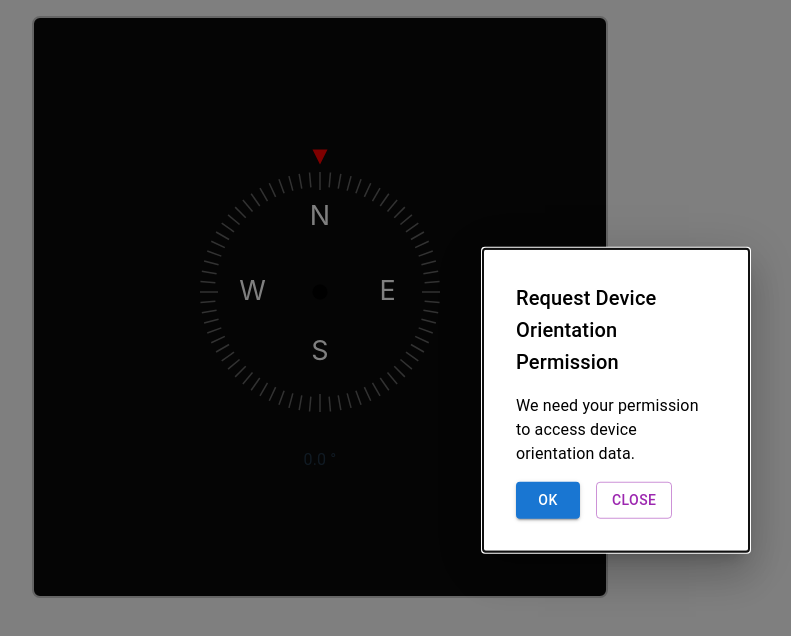
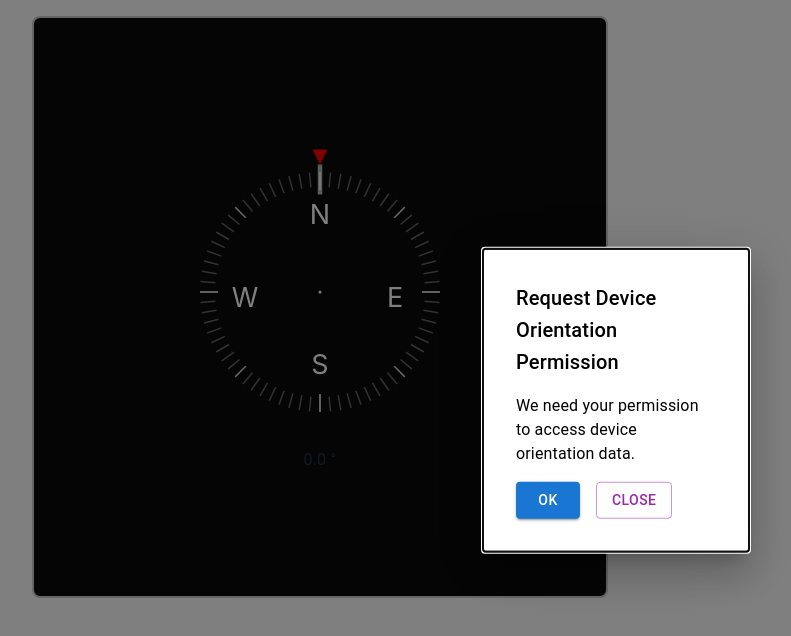
Before and after one commit to Antknt47/ant-nav, a React (Vite) app: page / in a window 1280 px wide. Shown: the top 636 px of the page, without its empty margins (24-815 px from the left). Built offline with nearby package versions, Linux system fonts and the light colour scheme.

Commit message:
Optimize compass display

```diff
--- a/src/components/Compass/Compass.jsx
+++ b/src/components/Compass/Compass.jsx
@@ -2,95 +2,97 @@ import React, { useMemo } from 'react';
 import { Box } from '@mui/material';
 
 const Compass = ({ rotation }) => {
+  // Constants for the compass layout
+  const COMPASS_RADIUS = 100;
+  const TICK_RADIUS = 80;
+  const TEXT_DISTANCE_FROM_CENTER = 50;
+  const FONT_SIZE = 18;
+  const LONG_TICK_LENGTH = 12;
+  const SHORT_TICK_LENGTH = 10;
+  const NUM_TICKS = 72;
+
+  // Calculate the style for rotation
   const rotationStyle = {
+    transformOrigin: `${COMPASS_RADIUS}px ${COMPASS_RADIUS}px`,
     transform: `rotate(${-rotation}deg)`,
-    objectFit: 'contain',
-    maxWidth: '100%',
   };
 
-  // 离中心的距离
-  const textDistanceFromCenter = 45;
-  const fontSize = 18;
+  // Function to calculate tick positions and lengths
+  const calculateTicks = useMemo(() => {
+    return Array.from({ length: NUM_TICKS }).map((_, index) => {
+      const angle = (index * 5) * (Math.PI / 180);
+      const x1 = COMPASS_RADIUS + TICK_RADIUS * Math.cos(angle);
+      const y1 = COMPASS_RADIUS + TICK_RADIUS * Math.sin(angle);
+      const isLongTick = index % 18 === 0;
+      const length = isLongTick ? LONG_TICK_LENGTH : SHORT_TICK_LENGTH;
+      const x2 = COMPASS_RADIUS + (TICK_RADIUS - length) * Math.cos(angle);
+      const y2 = COMPASS_RADIUS + (TICK_RADIUS - length) * Math.sin(angle);
 
-  const ticks = useMemo(() => {
-    return Array.from({ length: 72 }).map((_, index) => {
-      const angle = (index * 5) * (Math.PI / 180);
-      const x1 = 100 + 80 * Math.cos(angle);
-      const y1 = 100 + 80 * Math.sin(angle);
-      const isLongTick = index % 18 === 0;
-
-      const length = isLongTick ? 12 : 10;
-      const x2 = 100 + (80 - length) * Math.cos(angle);
-      const y2 = 100 + (80 - length) * Math.sin(angle);
-
-      return { x1, y1, x2, y2, isTop: index === 0 };
+      return { x1, y1, x2, y2, isTop: index === 0, isLongTick };
     });
   }, []);
 
+  // Function to render cardinal direction texts
+  const renderDirectionText = (x, y, text) => (
+    <text
+      x={x}
+      y={y}
+      textAnchor="middle"
+      dominantBaseline="middle"
+      fontSize={FONT_SIZE}
+      fill="white"
+    >
+      {text}
+    </text>
+  );
+
   return (
     <Box>
-      <svg width="100%" height="100%" viewBox="0 0 200 200" style={rotationStyle}>
-        {/* 表盘中心 */}
-        <circle cx="100" cy="100" r="5" fill="black" />
+      <svg width="100%" height="100%" viewBox="0 0 200 200">
+        <g style={rotationStyle}>
+          {/* Draw center point */}
+          <circle cx={COMPASS_RADIUS} cy={COMPASS_RADIUS} r="1" fill="white" />
 
-        {/* 刻度线 */}
-        {ticks.map((tick, index) => (
+          {/* Render tick marks */}
+          {calculateTicks.map((tick, index) => (
             <line
               key={index}
               x1={tick.x1}
               y1={tick.y1}
               x2={tick.x2}
               y2={tick.y2}
-            stroke="rgba(255,255,255,0.37)"
+              stroke={
+                tick.isLongTick
+                  ? "rgba(255,255,255,1)"
+                  : index % 9 === 0
+                  ? "rgba(255,255,255,0.8)"
+                  : "rgba(255,255,255,0.37)"
+              }
               strokeWidth={1}
             />
           ))}
 
-        {/* 指向上方的箭头 */}
-        {ticks.find(tick => tick.isTop) && (
-          <polygon
-            points="95,5 105,5 100,15"
-            fill="red"
-          />
+          {/* Draw top red triangle */}
+          {calculateTicks.find(tick => tick.isTop) && (
+            <polygon points="95,5 105,5 100,15" fill="red" />
           )}
 
-        {/* 东南西北方向 */}
-        <text
-          x="100"
-          y={100 - textDistanceFromCenter}
-          textAnchor="middle"
-          fontSize={fontSize}
-          fill="white"
-        >
-          N
-        </text>  {/* 北 */}
-        <text
-          x={100 + textDistanceFromCenter}
-          y="105"
-          textAnchor="middle"
-          fontSize={fontSize}
-          fill="white"
-        >
-          E
-        </text>  {/* 东 */}
-        <text
-          x="100"
-          y={100 + textDistanceFromCenter}
-          textAnchor="middle"
-          fontSize={fontSize}
-          fill="white"
-        >
-          S
-        </text>  {/* 南 */}
-        <text
-          x={100 - textDistanceFromCenter}
-          y="105"
-          textAnchor="middle"
-          fontSize={fontSize}
-          fill="white"
-        >
-          W
-        </text>  {/* 西 */}
+          {/* Render cardinal directions */}
+          {renderDirectionText(COMPASS_RADIUS, COMPASS_RADIUS - TEXT_DISTANCE_FROM_CENTER, 'N')}
+          {renderDirectionText(COMPASS_RADIUS + TEXT_DISTANCE_FROM_CENTER, COMPASS_RADIUS + 5, 'E')}
+          {renderDirectionText(COMPASS_RADIUS, COMPASS_RADIUS + TEXT_DISTANCE_FROM_CENTER, 'S')}
+          {renderDirectionText(COMPASS_RADIUS - TEXT_DISTANCE_FROM_CENTER, COMPASS_RADIUS + 5, 'W')}
+        </g>
+
+        {/* Draw static reference line */}
+        <line
+          x1="100"
+          y1="15"
+          x2="100"
+          y2="35"
+          stroke="rgba(255,255,255,0.7)"
+          strokeWidth={3}
+        />
       </svg>
     </Box>
   );
```
Lines whose indentation alone changed are shown as unchanged.
